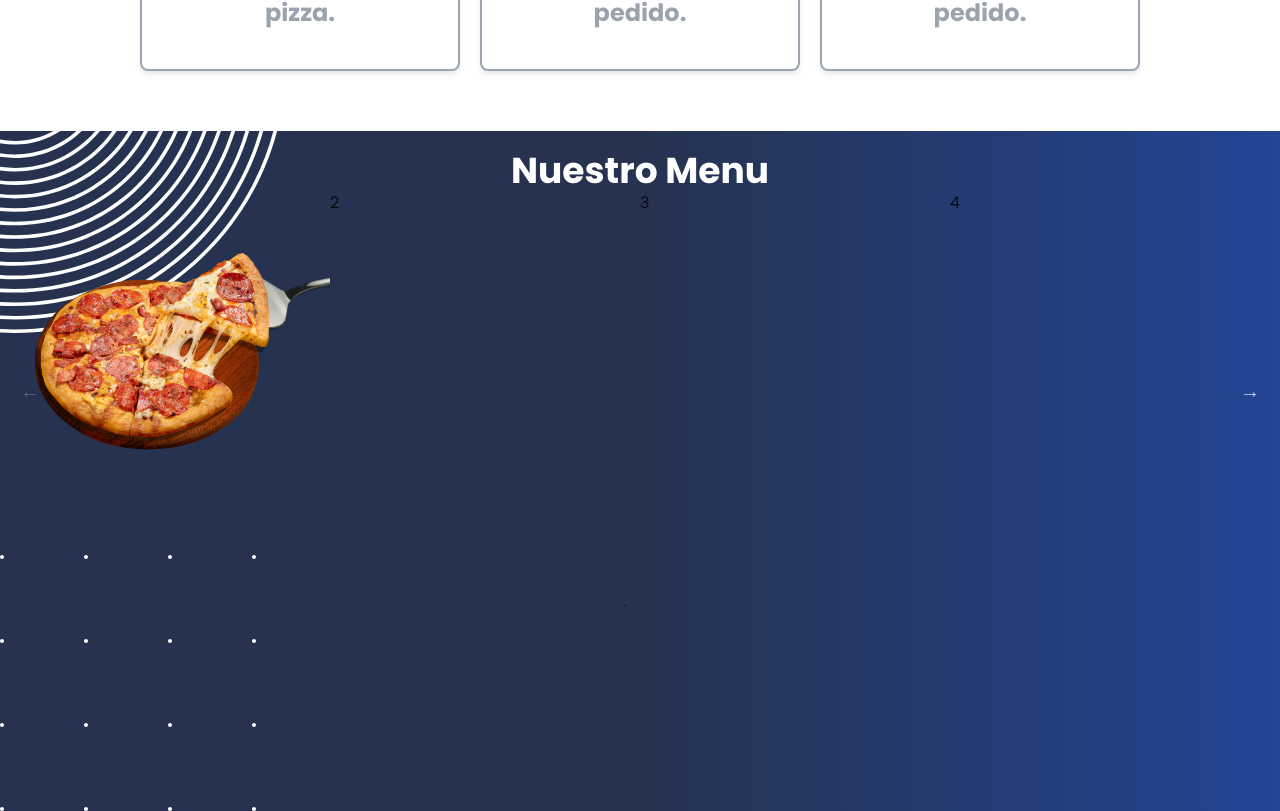
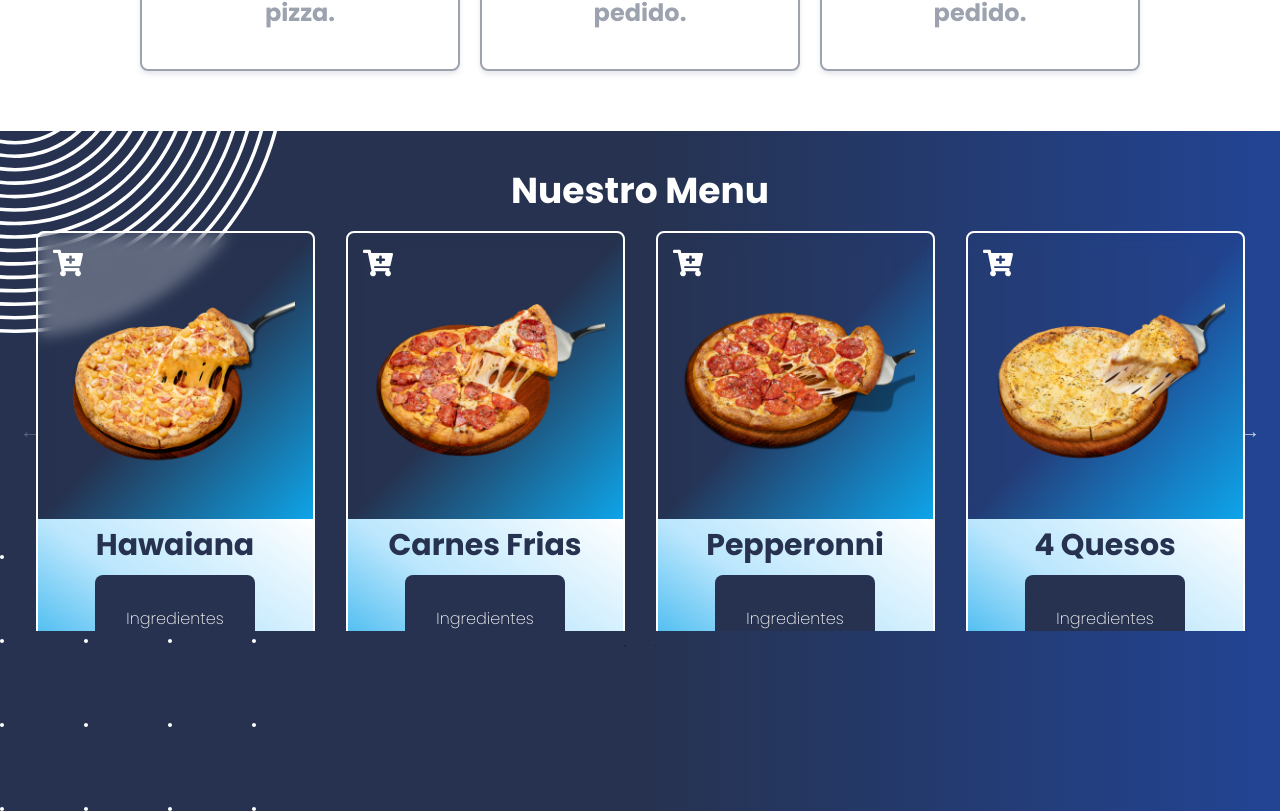
Before and after one commit to roblesvargas97/ReduxPizza, a React app: page /#/ in a window 1280 px wide. Shown: the part 669-1480 px from the top of the page. Built offline with nearby package versions, Linux system fonts and the light colour scheme; what tw-elements would draw is missing.

Commit message:
:construction: Add Pizza Carousel Item and Pizza Carousel
Add Pizza Carousel Item and Pizza Carousel

```diff
--- a/public/index.html
+++ b/public/index.html
@@ -6,8 +6,7 @@
     <meta name="viewport" content="width=device-width, initial-scale=1.0">
     <link rel="preconnect" href="https://fonts.googleapis.com">
     <link rel="preconnect" href="https://fonts.gstatic.com" crossorigin>
-    <link href="https://fonts.googleapis.com/css2?family=Poppins:wght@300;700&display=swap" rel="stylesheet">
-    <title>Redux Pizza</title>
+    <link href="https://fonts.googleapis.com/css2?family=Poppins:wght@200;400;700&display=swap" rel="stylesheet">
 </head>
 <body>
     <div id="app" class="font-poppins"></div>
--- a/src/components/PizzaCarousel/PizzaCarousel.jsx
+++ b/src/components/PizzaCarousel/PizzaCarousel.jsx
@@ -1,12 +1,15 @@
-import React from 'react';
-import './_slick-theme.css'
-import './_slick.css'
+import React from "react";
+import "./_slick-theme.css";
+import "./_slick.css";
 import Slider from "react-slick";
-import pizza from '../../assets/images/carnes-frias-pizza.png';
-
+import imgCarnesFrias from "../../assets/images/carnes-frias-pizza.png";
+import imgHawaiana from "../../assets/images/hawaiana-pizza.png";
+import img4Quesos from "../../assets/images/quesos-pizza.png";
+import imgPepperonni from "../../assets/images/pepperonni-pizza.png";
+import img4QuesosPepperonni from "../../assets/images/pepperonni-quesos-pizza.png";
+import PizzaCarouselItem from "./PizzaCarouselItem/PizzaCarouselItem";
 
 const PizzaCarousel = () => {
-
   var settings = {
     dots: true,
     infinite: false,
@@ -21,62 +24,89 @@ const PizzaCarousel = () => {
           slidesToShow: 3,
           slidesToScroll: 3,
           infinite: true,
-              dots: true
-            }
+          dots: true,
+        },
       },
       {
         breakpoint: 600,
         settings: {
           slidesToShow: 2,
           slidesToScroll: 2,
-              initialSlide: 2
-            }
+          initialSlide: 2,
+        },
       },
       {
         breakpoint: 480,
         settings: {
           slidesToShow: 1,
-              slidesToScroll: 1
-            }
-          }
-        ]
+          slidesToScroll: 1,
+        },
+      },
+    ],
   };
 
-
+  const pizzasMenu = [
+    {
+      name: "Hawaiana",
+      img: imgHawaiana,
+      ingredients: " Piña, Jamon y Queso.",
+      prices: [
+        ["chica", 100],
+        ["mediana", 125],
+        ["grande", 165],
+      ],
+    },
+    {
+      name: "Carnes Frias",
+      img: imgCarnesFrias,
+      ingredients: "Jamon, Salami, Salchicha y Queso.",
+      prices: [
+        ["chica", 100],
+        ["mediana", 125],
+        ["grande", 165],
+      ],
+    },
+    {
+      name: "Pepperonni",
+      img: imgPepperonni,
+      ingredients: "Pepperonni y Queso.",
+      prices: [
+        ["chica", 90],
+        ["mediana", 115],
+        ["grande", 155],
+      ],
+    },
+    {
+      name: "4 Quesos",
+      img: img4Quesos,
+      ingredients: "4 Quesos.",
+      prices: [
+        ["chica", 100],
+        ["mediana", 125],
+        ["grande", 165],
+      ],
+    },
+    {
+      name: "Mitad y Mitad",
+      img: img4QuesosPepperonni,
+      ingredients: "Pepperonni y 4 Quesos.",
+      prices: [
+        ["chica", 100],
+        ["mediana", 125],
+        ["grande", 165],
+      ],
+    },
+  ];
 
   return (
     <div>
       <Slider {...settings}>
-          <div>
-              <div className=' h-auto w-auto' >
-                <img src={pizza} alt="" />
-              </div>
-
-          </div>
-          <div>
-            <h3>2</h3>
-          </div>
-          <div>
-            <h3>3</h3>
-          </div>
-          <div>
-            <h3>4</h3>
-          </div>
-          <div>
-            <h3>5</h3>
-          </div>
-          <div>
-            <h3>6</h3>
-          </div>
-          <div>
-            <h3>7</h3>
-          </div>
-          <div>
-            <h3>8</h3>
-          </div>
+        {pizzasMenu.map((element, index) => (
+          <PizzaCarouselItem key={index} infoPizza={element} />
+        ))}
       </Slider>
     </div>
   );
-}
+};
 
 export default PizzaCarousel;
--- /dev/null
+++ b/src/components/PizzaCarousel/PizzaCarouselItem/PizzaCarouselItem.jsx
@@ -0,0 +1,47 @@
+import { FaCartPlus } from "react-icons/fa";
+import React from "react";
+
+const PizzaCarouselItem = ({ infoPizza }) => {
+  const { img, name, prices } = infoPizza;
+
+  console.log(prices);
+  return (
+    <div className="main-container">
+      <div className=" w-[90%] h-[100%] border-2 border-white rounded-lg relative">
+        <div className=" absolute top-0 left-0 w-full backdrop-blur h-[60%] bg-clip-padding rounded-t-lg bg-gradient-to-tl from-sky-500 via-transparent to-transparent -z-10"></div>
+        <div className=" relative h-[60%] flex flex-col justify-center items-center ">
+          <img className=" object-scale-down h-60 " src={img} alt="" />
+          <button
+            data-mdb-ripple="true"
+            data-mdb-ripple-color="light"
+            className=" h-10 w-10 flex justify-center items-center rounded-full cursor-pointer absolute top-[10px] left-[10px] text-white text-3xl"
+          >
+            <FaCartPlus />
+          </button>
+        </div>
+        <div className=" h-[40%] bg-gradient-to-tr from-sky-500 via-sky-200 to-white space-y-3  rounded-b-lg p-2 flex flex-col justify-center items-center">
+          <h4 className=" text-3xl font-bold text-dark-blue">{name}</h4>
+          <button
+            data-mdb-ripple="true"
+            data-mdb-ripple-color="light"
+            className=" w-40 h-full flex justify-center items-center text-base font-light bg-dark-blue  rounded-lg text-white"
+          >
+            Ingredientes
+          </button>
+          <select>
+            <option className=" text-center" value="">
+              Selecciona tu Pizza
+            </option>
+            {prices.map((element, index) => (
+              <option value={element[1]} className=" text-center">{`${
+                element[0][0].toUpperCase() + element[0].slice(1)
+              } $${element[1]}MXN`}</option>
+            ))}
+          </select>
+        </div>
+      </div>
+    </div>
+  );
+};
+
+export default PizzaCarouselItem;
--- a/src/components/PizzaCarousel/_slick.css
+++ b/src/components/PizzaCarousel/_slick.css
@@ -122,3 +122,10 @@
     width: 100%;
     min-width: 320px;
 }
+
+.main-container{
+    display: flex !important;
+    justify-content: center;
+    height: 60vh;
+
+}
--- a/src/pages/PizzaMenu/PizzaMenu.jsx
+++ b/src/pages/PizzaMenu/PizzaMenu.jsx
@@ -1,17 +1,19 @@
-import React from 'react'
-import PizzaCarousel from '../../components/PizzaCarousel/PizzaCarousel';
-import PointsOrnament from '../../components/PointsOrnament/PointsOrnament';
-import SwirlOrnament from '../../components/SwirlOrnament/SwirlOrnament';
+import React from "react";
+import PizzaCarousel from "../../components/PizzaCarousel/PizzaCarousel";
+import PointsOrnament from "../../components/PointsOrnament/PointsOrnament";
+import SwirlOrnament from "../../components/SwirlOrnament/SwirlOrnament";
 
 const PizzaMenu = () => {
-    return (
-        <div className=' h-[85vh] relative overflow-hidden p-5 bg-gradient-to-r from-dark-blue via-dark-blue to-dark-blue-1' >
-            <SwirlOrnament styles=" hidden lg:block absolute top-[-50%] left-[-20%] " />
-            <PointsOrnament styles=" hidden lg:block absolute bottom-0 left-0 "/>
-            <h2 className=' text-4xl font-bold text-white text-center ' >Nuestro Menu</h2>
-            <PizzaCarousel/>
-        </div>
-    );
-}
+  return (
+    <div className=" h-[85vh] relative overflow-hidden p-5 bg-gradient-to-r space-y-5 from-dark-blue via-dark-blue to-dark-blue-1">
+      <SwirlOrnament styles=" hidden lg:block absolute top-[-50%] left-[-20%] " />
+      <PointsOrnament styles=" hidden lg:block absolute bottom-0 left-0 " />
+      <h2 className=" text-4xl font-bold text-white text-center ">
+        Nuestro Menu
+      </h2>
+      <PizzaCarousel />
+    </div>
+  );
+};
 
 export default PizzaMenu;
```
Lines whose indentation alone changed are shown as unchanged.
